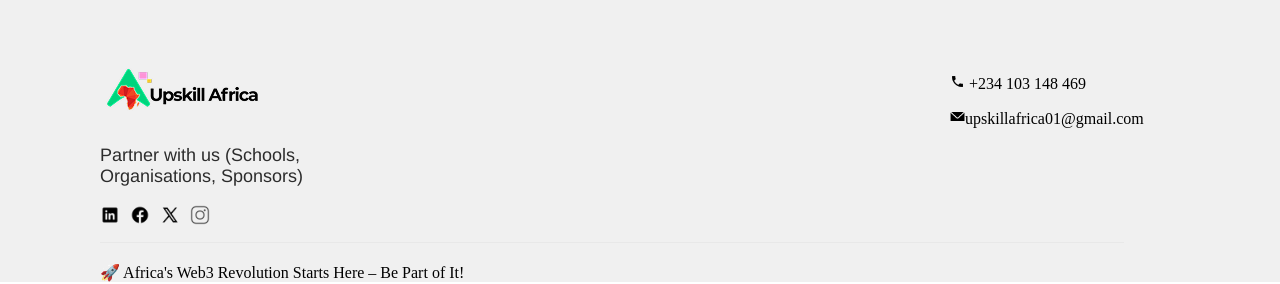
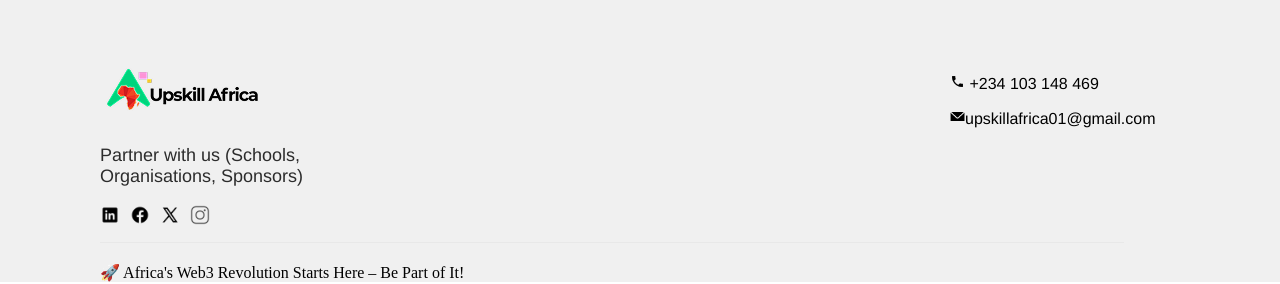
Before and after one commit to christianahOlude/upskill-africa, a React (Vite) app: page / in a window 1280 px wide. Shown: the part 4748-5032 px from the top of the page. Built offline with nearby package versions, Linux system fonts and the light colour scheme.

Commit message:
adjusted the text of the footer

```diff
--- a/src/components/partnerWithUs.jsx
+++ b/src/components/partnerWithUs.jsx
@@ -77,6 +77,7 @@ export default function PartnerWithUs() {
                 display: "grid",
                 gridTemplateColumns: isMobile ? "1fr" : "repeat(2, 1fr)",
                 gap: "20px",
+                    fontFamily:  'Helvetica, Arial, sans-serif',
                 }}
             >
                 <div
```
